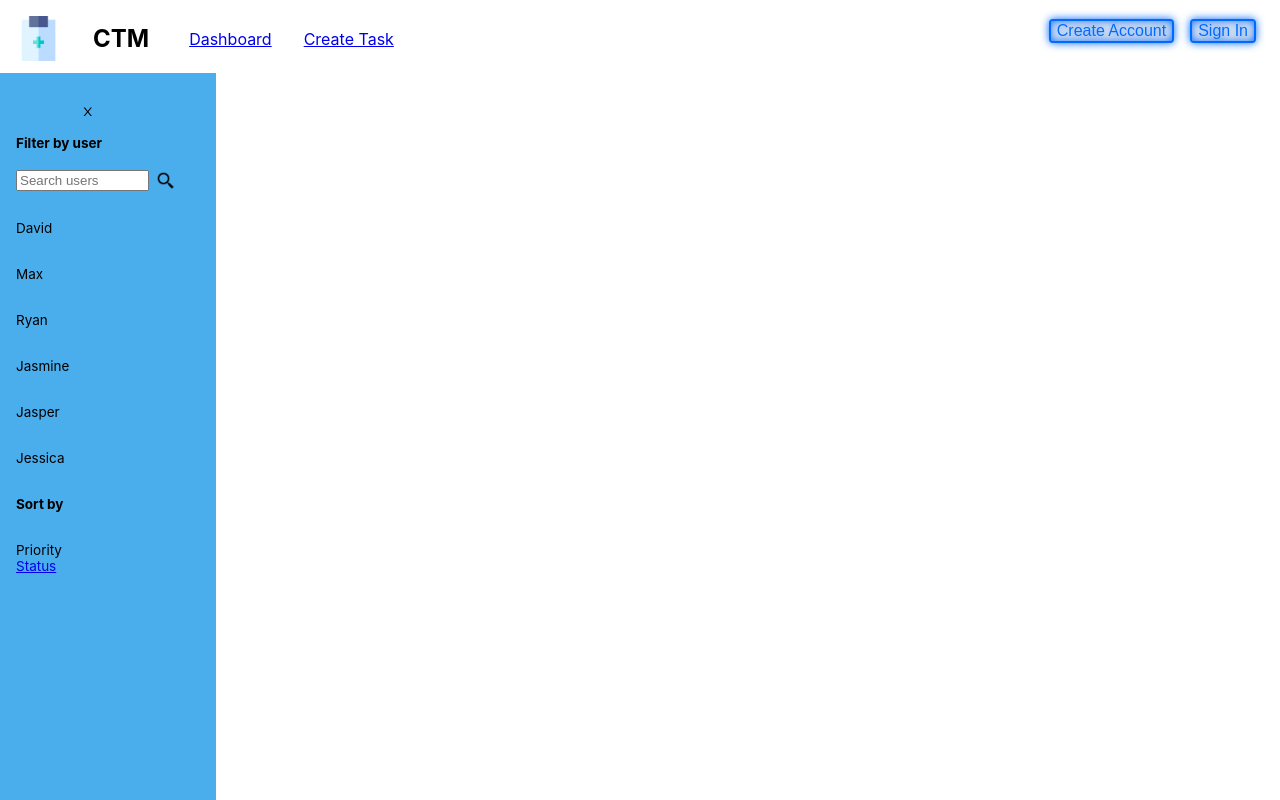
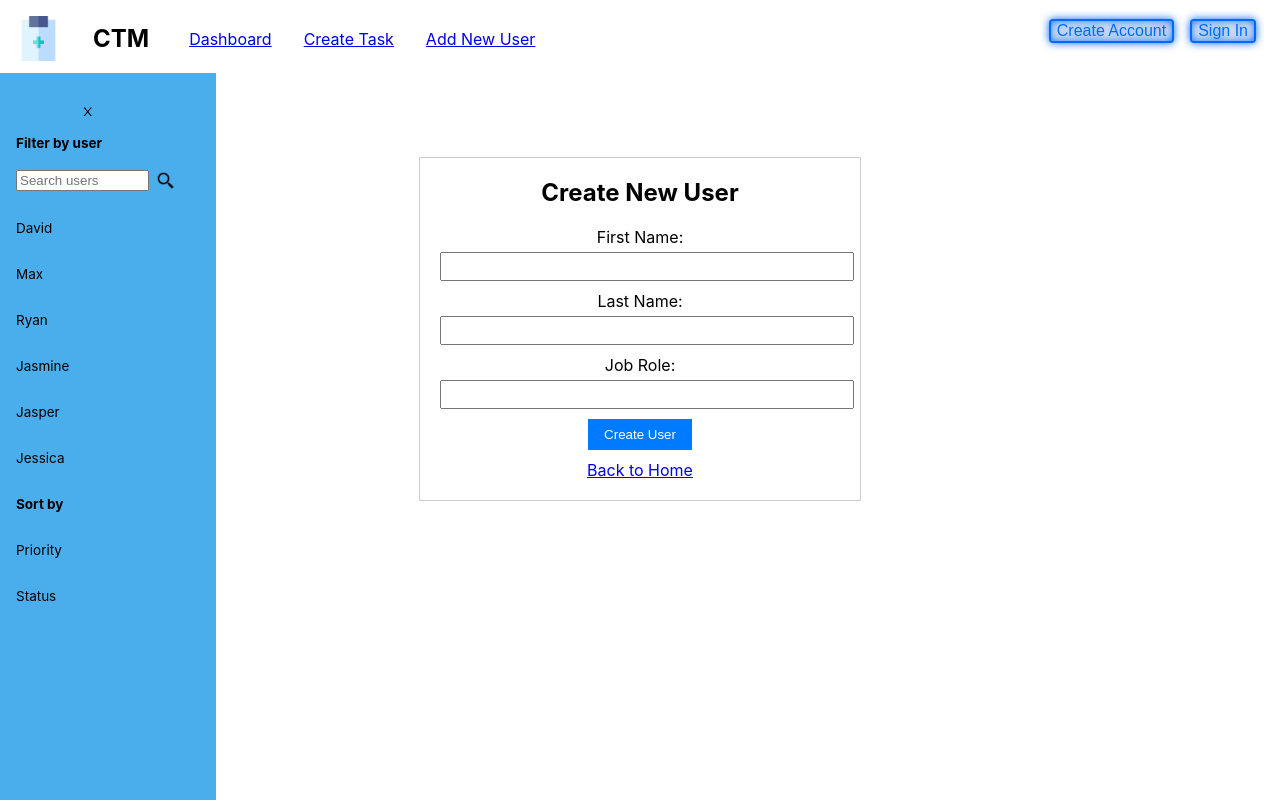
Before and after one commit to david-tech-ding/task-management-app, a React (Create React App) app: page /create-user in a window 1280 px wide. Built offline with nearby package versions, Linux system fonts and the light colour scheme.

Commit message:
Status and CreateUser component added

```diff
--- a/src/components/App.js
+++ b/src/components/App.js
@@ -12,6 +12,7 @@ import CreateAccount from "./CreateAccount";
 import SignIn from "./SignIn";
 import SideBar from "./SideBar";
 import TaskCard from "./TaskCard";
+import CreateUser from "./CreateUser";
 
 const App = () => {
   const [userId, setUserId] = useState("");
@@ -41,9 +42,11 @@ const App = () => {
               priorityLevel="High"
               details="Some test details"
               dueDate="Fri Jul 28 2023"
+              status="In Progress"
             />
           }
         />
+        <Route path="create-user" element={<CreateUser />} />
       </Routes>
       <SideBar />
     </div>
--- /dev/null
+++ b/src/components/CreateUser.js
@@ -0,0 +1,70 @@
+import React, { useState } from "react";
+import { Link } from "react-router-dom";
+import "../styles/create-user.css";
+
+const CreateUser = () => {
+  const [firstName, setFirstName] = useState("");
+  const [lastName, setLastName] = useState("");
+  const [jobRole, setJobRole] = useState("");
+
+  const handleFirstNameChange = (e) => {
+    setFirstName(e.target.value);
+  };
+
+  const handleLastNameChange = (e) => {
+    setLastName(e.target.value);
+  };
+
+  const handleJobRoleChange = (e) => {
+    setJobRole(e.target.value);
+  };
+
+  const handleCreateUser = (e) => {
+    //use API
+    console.log("New User Details", {
+      firstName,
+      lastName,
+      jobRole,
+    });
+
+    setFirstName("");
+    setLastName("");
+    setJobRole("");
+  };
+  return (
+    <div className="create-user">
+      <h2>Create New User</h2>
+      <div>
+        <label htmlFor="firstName">First Name:</label>
+        <input
+          type="text"
+          id="firstName"
+          value={firstName}
+          onChange={handleFirstNameChange}
+        />
+      </div>
+      <div>
+        <label htmlFor="lastName">Last Name:</label>
+        <input
+          type="text"
+          id="lastName"
+          value={lastName}
+          onChange={handleLastNameChange}
+        />
+      </div>
+      <div>
+        <label htmlFor="jobRole">Job Role:</label>
+        <input
+          type="text"
+          id="jobRole"
+          value={jobRole}
+          onChange={handleJobRoleChange}
+        />
+      </div>
+      <button onClick={handleCreateUser}>Create User</button>
+      <Link to="/">Back to Home</Link>
+    </div>
+  );
+};
+
+export default CreateUser;
--- a/src/components/NavBar.js
+++ b/src/components/NavBar.js
@@ -25,6 +25,9 @@ const NavBar = ({ userId, onLogout }) => {
           <li className="navbar-links-item">
             <Link to="create-task">Create Task</Link>
           </li>
+          <li className="navbar-links-item">
+            <Link to="create-user">Add New User</Link>
+          </li>
         </ul>
         {userId ? (
           <button className="navbar-signout" type="submit" onClick={onLogout}>
--- /dev/null
+++ b/src/components/Status.js
@@ -0,0 +1,7 @@
+import React from "react";
+
+const Status = ({ status }) => {
+  return <div className="status">Status: {status}</div>;
+};
+
+export default Status;
--- a/src/components/TaskCard.js
+++ b/src/components/TaskCard.js
@@ -1,14 +1,17 @@
 import React, { useState } from "react";
 import "../styles/taskcard.css";
+import Status from "./Status";
 
-const TaskCard = ({ title, priorityLevel, details, dueDate }) => {
+const TaskCard = ({ title, priorityLevel, details, dueDate, status }) => {
   const [comment, setComment] = useState("");
 
   const handleChange = (e) => {
     e.preventDefault();
     setComment(e.target.value);
   };
-  const handleSaveComment = () => {};
+  const handleSaveComment = (e) => {
+    e.preventDefault();
+  };
 
   return (
     <div className="task-card-page">
@@ -20,6 +23,7 @@ const TaskCard = ({ title, priorityLevel, details, dueDate }) => {
           </div>
           <div className="task-card_due_date">To be completed by {dueDate}</div>
           <div className="task-card_details">{details}</div>
+          <Status className="task-card_status" status={status} />
           <form className="task-card_comments" onSubmit={handleSaveComment}>
             <input
               type="text"
--- /dev/null
+++ b/src/styles/create-user.css
@@ -0,0 +1,41 @@
+.create-user {
+    max-width: 400px;
+    margin: 80px auto;
+    padding: 20px;
+    border: 1px solid #ccc;
+  }
+
+  .create-user h2 {
+    margin-top: 0;
+  }
+
+  .create-user div {
+    margin-bottom: 10px;
+  }
+
+  .create-user label {
+    display: block;
+    margin-bottom: 5px;
+  }
+
+  .create-user input {
+    width: 100%;
+    padding: 5px;
+  }
+
+  .create-user button {
+    background-color: #007bff;
+    color: #fff;
+    padding: 8px 16px;
+    border: none;
+    cursor: pointer;
+  }
+
+  .create-user button:hover {
+    background-color: #0056b3;
+  }
+
+  .create-user a {
+    display: block;
+    margin-top: 10px;
+  }
--- a/src/styles/sidebar.css
+++ b/src/styles/sidebar.css
@@ -59,15 +59,15 @@
 .search-bar input {
   width: 59%;
 }
-.user-link, .priority-link{
+.user-link, .priority-link, .status-link{
     text-decoration: none;
     color: black
 }
 
-.user, .priority, .sort-container{
+.user, .priority, .status, .sort-container{
     padding-top: 30px;
 }
 
-.user-link:hover, .priority-link:hover{
+.user-link:hover, .priority-link:hover, .status-link:hover{
     font-weight: 800;
 }
```
Also changed, not shown: src/images/sideBarLogo.png (deleted).
